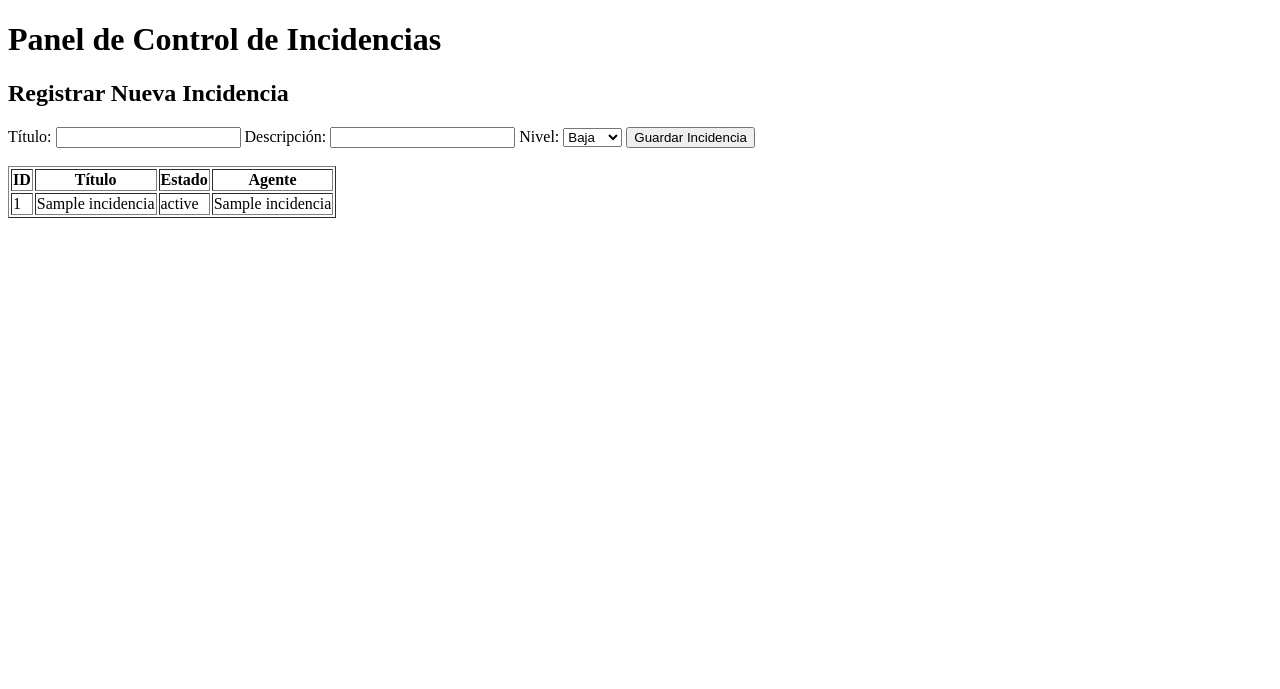
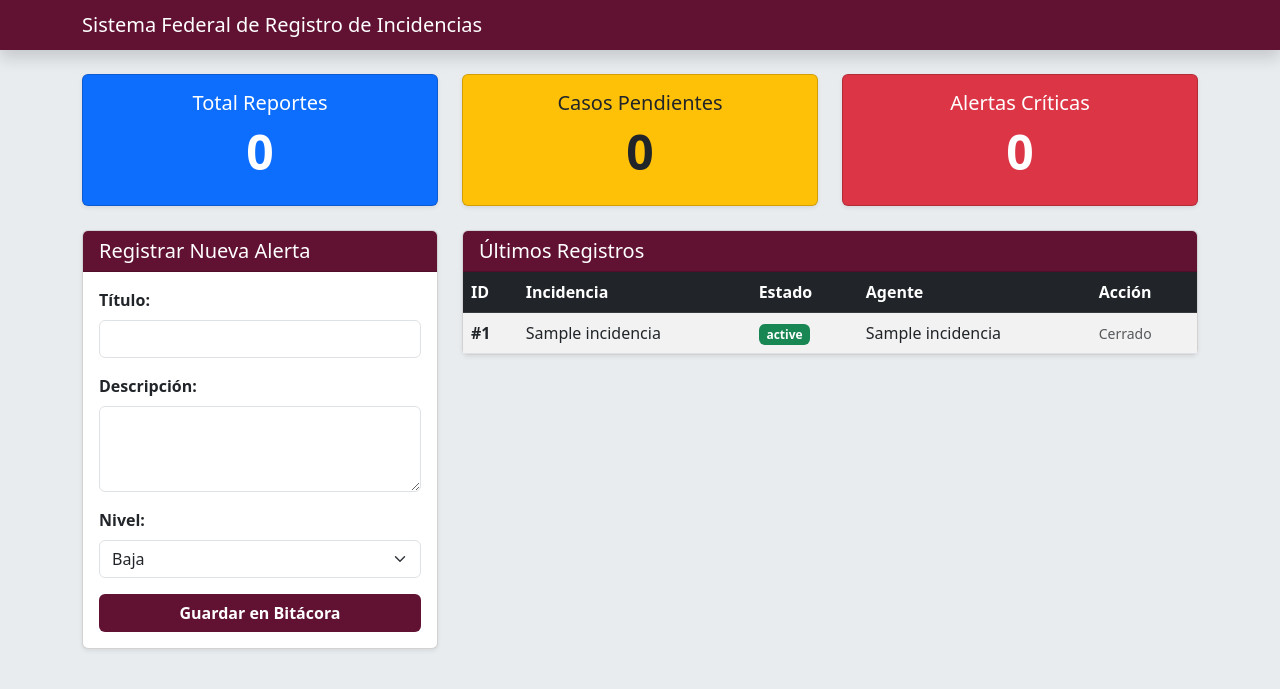
Before and after one commit to AxelMEmx/sistema-incidencias-seguridad, a Flask app: page / in a window 1280 px wide. Shown: the top 689 px of the page. Run offline with Flask 3, Linux system fonts and the light colour scheme; a database or web service that is not in the repository returns one stand-in record (values such as "Sample title"); data that the repository does not hold is empty; some libraries are stand-ins or nearby versions.

Commit message:
Version mejorada -interfaz y funcionalidad

```diff
--- a/app.py
+++ b/app.py
@@ -7,18 +7,33 @@ app = Flask(__name__)
 def index():
     conexion = conectar_db()
     if not conexion: return "Error de conexión"
+
     try:
         cursor = conexion.cursor()
+
+        # 1. NUEVO: Consultas para el panel de estadísticas
+        cursor.execute("SELECT COUNT(*) FROM incidencias;")
+        total = cursor.fetchone()[0]
+
+        cursor.execute("SELECT COUNT(*) FROM incidencias WHERE estado = 'Pendiente';")
+        pendientes = cursor.fetchone()[0]
+
+        cursor.execute("SELECT COUNT(*) FROM incidencias WHERE nivel = 'Alta';")
+        criticas = cursor.fetchone()[0]
+
+        # Consulta original de la tabla
         query = "SELECT i.id, i.titulo, i.estado, u.nombre FROM incidencias i JOIN usuarios u ON i.usuario_id = u.id ORDER BY i.id ASC;"
         cursor.execute(query)
         lista_incidencias = cursor.fetchall()
     except Exception as e:
+        total = pendientes = criticas = 0
         lista_incidencias = []
     finally:
         cursor.close()
         conexion.close()
 
-    return render_template('index.html', incidencias=lista_incidencias)
+    # Enviamos los números nuevos al HTML
+    return render_template('index.html', incidencias=lista_incidencias, total=total, pendientes=pendientes, criticas=criticas)
 
 @app.route('/registrar', methods=['POST'])
 def registrar():
@@ -26,19 +41,16 @@ def registrar():
     descripcion = request.form['descripcion']
     nivel = request.form['nivel']
     usuario_id = request.form['usuario_id']
-    estado = "Pendiente" # Todo reporte nuevo inicia como pendiente
+    estado = "Pendiente"
 
     conexion = conectar_db()
     if conexion:
         try:
             cursor = conexion.cursor()
-
-            # 1. Insertar incidencia
             query_inc = "INSERT INTO incidencias (titulo, descripcion, nivel, estado, usuario_id) VALUES (%s, %s, %s, %s, %s) RETURNING id;"
             cursor.execute(query_inc, (titulo, descripcion, nivel, estado, usuario_id))
             inc_id = cursor.fetchone()[0]
 
-            # 2. Insertar rastro de auditoría
             query_aud = "INSERT INTO auditoria (usuario_id, accion, tabla_afectada, registro_id, detalles) VALUES (%s, %s, %s, %s, %s);"
             detalles = f"Registro web de incidencia nivel {nivel}"
             cursor.execute(query_aud, (usuario_id, 'CREACION', 'incidencias', inc_id, detalles))
@@ -46,12 +58,33 @@ def registrar():
             conexion.commit()
         except Exception as e:
             conexion.rollback()
-            print(f"Error al guardar: {e}")
         finally:
             cursor.close()
             conexion.close()
+    return redirect('/')
 
-    # Redirigir a la vista principal para ver la tabla actualizada
+# 2. NUEVO: Ruta para cambiar el estado con el botón de la web
+@app.route('/resolver/<int:id_incidencia>', methods=['POST'])
+def resolver(id_incidencia):
+    conexion = conectar_db()
+    if conexion:
+        try:
+            cursor = conexion.cursor()
+
+            # Cambiamos el estado
+            query_update = "UPDATE incidencias SET estado = 'Resuelta' WHERE id = %s;"
+            cursor.execute(query_update, (id_incidencia,))
+
+            # Auditoría de la acción
+            query_aud = "INSERT INTO auditoria (usuario_id, accion, tabla_afectada, registro_id, detalles) VALUES (%s, %s, %s, %s, %s);"
+            cursor.execute(query_aud, (1, 'ACTUALIZACION', 'incidencias', id_incidencia, "Resuelta desde sistema web"))
+
+            conexion.commit()
+        except Exception as e:
+            conexion.rollback()
+        finally:
+            cursor.close()
+            conexion.close()
     return redirect('/')
 
 if __name__ == '__main__':
--- a/templates/index.html
+++ b/templates/index.html
@@ -2,47 +2,133 @@
 <html lang="es">
 <head>
     <meta charset="UTF-8">
-    <title>Incidencias - Seguridad</title>
+    <meta name="viewport" content="width=device-width, initial-scale=1.0">
+    <title>SGS - Sistema de Gestión de Seguridad</title>
+    <link href="https://cdn.jsdelivr.net/npm/bootstrap@5.3.0/dist/css/bootstrap.min.css" rel="stylesheet">
+    <style>
+        body { background-color: #e9ecef; }
+        .navbar { background-color: #611232; }
+        .card-header { background-color: #611232; color: white; }
+    </style>
 </head>
 <body>
-    <h1>Panel de Control de Incidencias</h1>
-    <h2>Registrar Nueva Incidencia</h2>
+
+    <nav class="navbar navbar-dark mb-4 shadow">
+        <div class="container">
+            <span class="navbar-brand mb-0 h1">Sistema Federal de Registro de Incidencias</span>
+        </div>
+    </nav>
+
+    <div class="container">
+
+        <!-- NUEVO: Panel de Estadísticas -->
+        <div class="row mb-4 text-center">
+            <div class="col-md-4">
+                <div class="card bg-primary text-white shadow-sm">
+                    <div class="card-body">
+                        <h5 class="card-title">Total Reportes</h5>
+                        <h2 class="display-5 fw-bold">{{ total }}</h2>
+                    </div>
+                </div>
+            </div>
+            <div class="col-md-4">
+                <div class="card bg-warning text-dark shadow-sm">
+                    <div class="card-body">
+                        <h5 class="card-title">Casos Pendientes</h5>
+                        <h2 class="display-5 fw-bold">{{ pendientes }}</h2>
+                    </div>
+                </div>
+            </div>
+            <div class="col-md-4">
+                <div class="card bg-danger text-white shadow-sm">
+                    <div class="card-body">
+                        <h5 class="card-title">Alertas Críticas</h5>
+                        <h2 class="display-5 fw-bold">{{ criticas }}</h2>
+                    </div>
+                </div>
+            </div>
+        </div>
+
+        <div class="row">
+            <!-- Formulario de Registro -->
+            <div class="col-md-4">
+                <div class="card shadow-sm mb-4">
+                    <div class="card-header">
+                        <h5 class="mb-0">Registrar Nueva Alerta</h5>
+                    </div>
+                    <div class="card-body">
                         <form action="/registrar" method="POST">
-        <label>Título:</label>
-        <input type="text" name="titulo" required>
-
-        <label>Descripción:</label>
-        <input type="text" name="descripcion">
-
-        <label>Nivel:</label>
-        <select name="nivel">
+                            <div class="mb-3">
+                                <label class="form-label fw-bold">Título:</label>
+                                <input type="text" class="form-control" name="titulo" required>
+                            </div>
+                            <div class="mb-3">
+                                <label class="form-label fw-bold">Descripción:</label>
+                                <textarea class="form-control" name="descripcion" rows="3"></textarea>
+                            </div>
+                            <div class="mb-3">
+                                <label class="form-label fw-bold">Nivel:</label>
+                                <select class="form-select" name="nivel">
                                     <option value="Baja">Baja</option>
                                     <option value="Media">Media</option>
-            <option value="Alta">Alta</option>
+                                    <option value="Alta">Alta (Crítica)</option>
                                 </select>
+                            </div>
+                            <input type="hidden" name="usuario_id" value="1">
+                            <button type="submit" class="btn w-100 fw-bold" style="background-color: #611232; color: #FFFFFF;">Guardar en Bitácora</button>
+                        </form>
+                    </div>
+                </div>
+            </div>
 
-        <!-- Para simplificar, simulamos que el Agente 1 está usando el sistema -->
-        <input type="hidden" name="usuario_id" value="1">
-
-        <button type="submit">Guardar Incidencia</button>
-    </form>
-    <br>
-    <table border="1">
+            <!-- Tabla de Resultados -->
+            <div class="col-md-8">
+                <div class="card shadow-sm">
+                    <div class="card-header">
+                        <h5 class="mb-0">Últimos Registros</h5>
+                    </div>
+                    <div class="card-body p-0">
+                        <table class="table table-hover table-striped mb-0">
+                            <thead class="table-dark">
                                 <tr>
                                     <th>ID</th>
-            <th>Título</th>
+                                    <th>Incidencia</th>
                                     <th>Estado</th>
                                     <th>Agente</th>
+                                    <th>Acción</th> <!-- Nueva columna -->
                                 </tr>
-        <!-- El bucle for de Jinja2 iterará sobre los datos de PostgreSQL -->
+                            </thead>
+                            <tbody>
                                 {% for incidencia in incidencias %}
                                 <tr>
-            <td>{{ incidencia[0] }}</td>
+                                    <td><strong>#{{ incidencia[0] }}</strong></td>
                                     <td>{{ incidencia[1] }}</td>
-            <td>{{ incidencia[2] }}</td>
+                                    <td>
+                                        {% if incidencia[2] == 'Pendiente' %}
+                                            <span class="badge bg-warning text-dark">{{ incidencia[2] }}</span>
+                                        {% else %}
+                                            <span class="badge bg-success">{{ incidencia[2] }}</span>
+                                        {% endif %}
+                                    </td>
                                     <td>{{ incidencia[3] }}</td>
+                                    <td>
+                                        <!-- NUEVO: Botón de cambio de estado -->
+                                        {% if incidencia[2] == 'Pendiente' %}
+                                            <form action="/resolver/{{ incidencia[0] }}" method="POST" style="display:inline;">
+                                                <button type="submit" class="btn btn-sm btn-success fw-bold">Resolver</button>
+                                            </form>
+                                        {% else %}
+                                            <span class="text-muted small">Cerrado</span>
+                                        {% endif %}
+                                    </td>
                                 </tr>
                                 {% endfor %}
+                            </tbody>
                         </table>
+                    </div>
+                </div>
+            </div>
+        </div>
+    </div>
 </body>
 </html>
```
Lines whose indentation alone changed are shown as unchanged.
